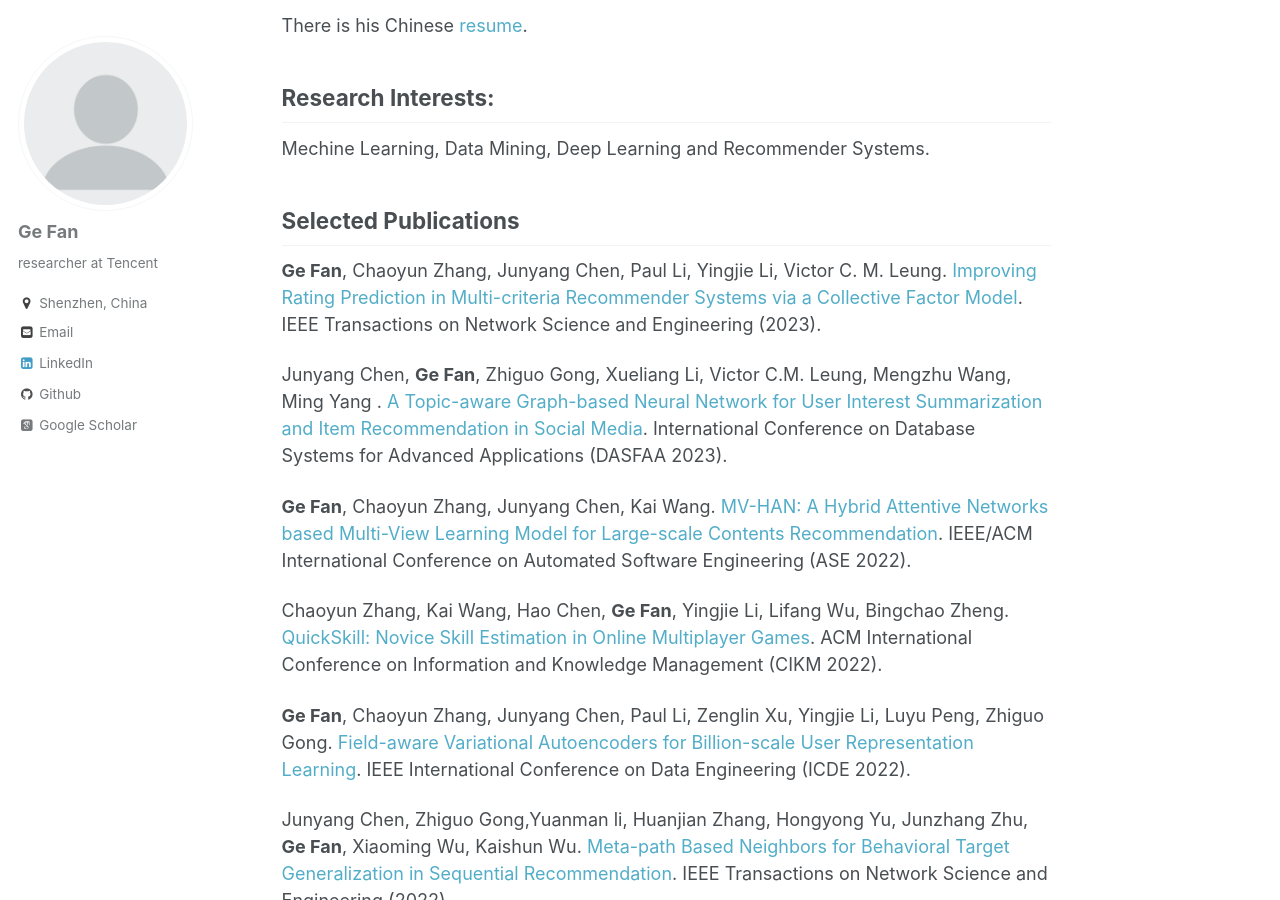
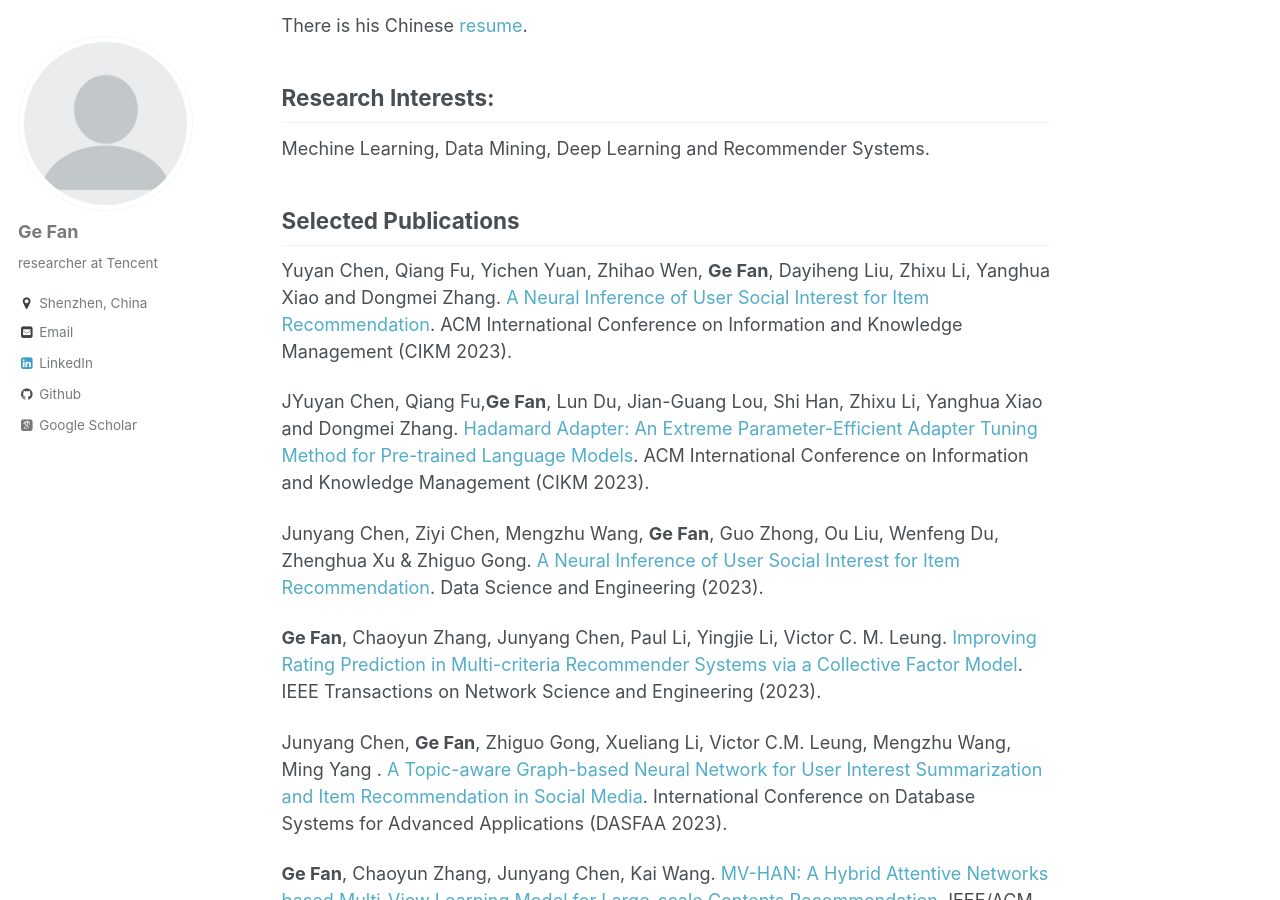
Before and after one commit to FanGhost/fanghost.github.io, a Jekyll site: the page built from _pages/about.md, in a window 1280 px wide and 900 px high, scrolled down 402 px. Built offline with Jekyll 4.4.1, drawn with Linux system fonts in a browser that asks for light colours; some web fonts are replaced.

Commit message:
Update about.md

```diff
--- a/_pages/about.md
+++ b/_pages/about.md
@@ -20,6 +20,13 @@ Mechine Learning, Data Mining, Deep Learning and Recommender Systems.
 
 Selected Publications
 ---
+Yuyan Chen, Qiang Fu, Yichen Yuan, Zhihao Wen, **Ge Fan**, Dayiheng Liu, Zhixu Li, Yanghua Xiao and Dongmei Zhang. [A Neural Inference of User Social Interest for Item Recommendation]().  ACM International Conference on Information and Knowledge Management (CIKM 2023).
+
+JYuyan Chen, Qiang Fu,**Ge Fan**, Lun Du, Jian-Guang Lou, Shi Han, Zhixu Li, Yanghua Xiao and Dongmei Zhang. [Hadamard Adapter: An Extreme Parameter-Efficient Adapter Tuning Method for Pre-trained Language Models]().  ACM International Conference on Information and Knowledge Management (CIKM 2023).
+
+Junyang Chen, Ziyi Chen, Mengzhu Wang, **Ge Fan**, Guo Zhong, Ou Liu, Wenfeng Du, Zhenghua Xu & Zhiguo Gong. [A Neural Inference of User Social Interest for Item Recommendation](http://fange.pro/files/2023Neural.pdf). Data Science and Engineering  (2023).
+
+
  **Ge Fan**, Chaoyun Zhang, Junyang Chen, Paul Li, Yingjie Li, Victor C. M. Leung. [Improving Rating Prediction in Multi-criteria Recommender Systems via a Collective Factor Model](http://fange.pro/files/2023CFM.pdf). IEEE Transactions on Network Science and Engineering (2023).
 
 Junyang Chen, **Ge Fan**, Zhiguo Gong, Xueliang Li, Victor C.M. Leung, Mengzhu Wang, Ming Yang . [A Topic-aware Graph-based Neural Network for User Interest Summarization and Item Recommendation in Social Media](http://fange.pro/files/2023Topic.pdf). International Conference on Database Systems for Advanced Applications (DASFAA 2023).
```
